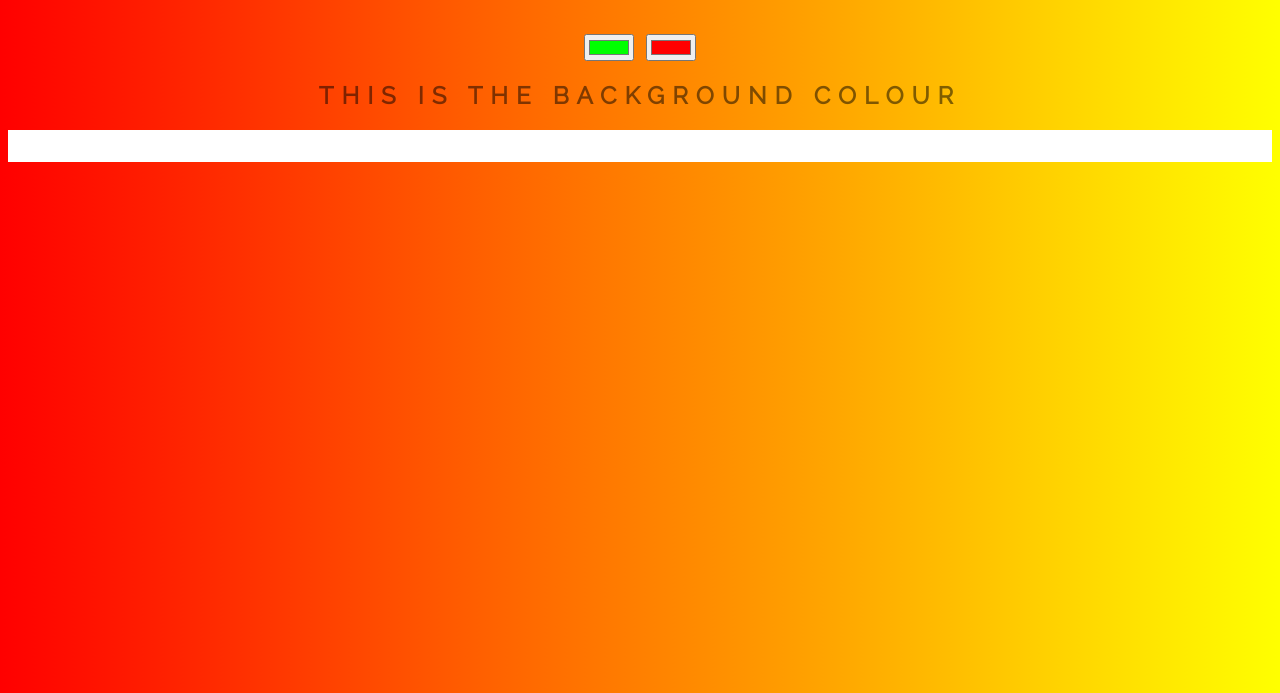
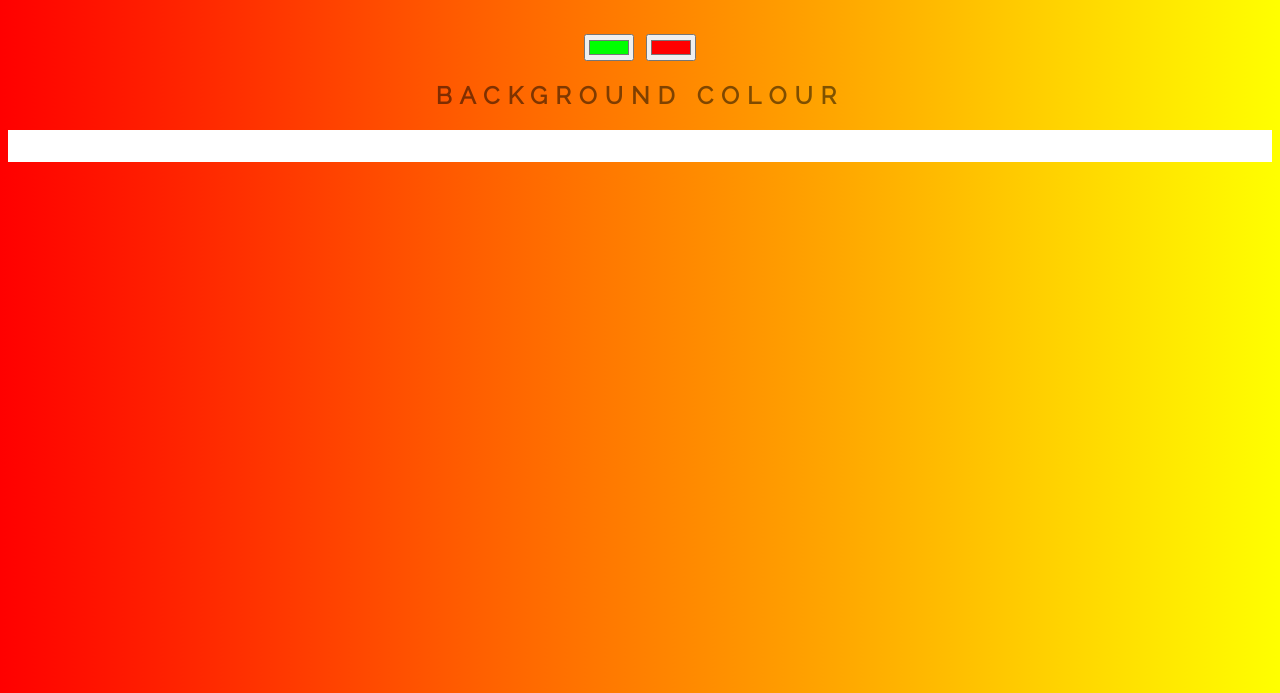
Before and after one commit to patricklombardo/background-generator, a plain HTML site: page index.html in a window 1280 px wide. Shown: the part 107-800 px from the top of the page. Drawn offline with Linux system fonts and the light colour scheme.

Commit message:
reverting back to old title

```diff
--- a/index.html
+++ b/index.html
@@ -11,7 +11,7 @@
     <h1>COOL Generator</h1>
     <input class="color1" type="color" name="color1" value="#00ff00">
     <input class="color2" type="color" name="color2" value="#ff0000">
-    <h2>This is the background colour</h2>
+    <h2>BACKGROUND COLOUR</h2>
     <h3></h3>
     <script type="text/javascript" src="script.js"></script>
 </body>
```
